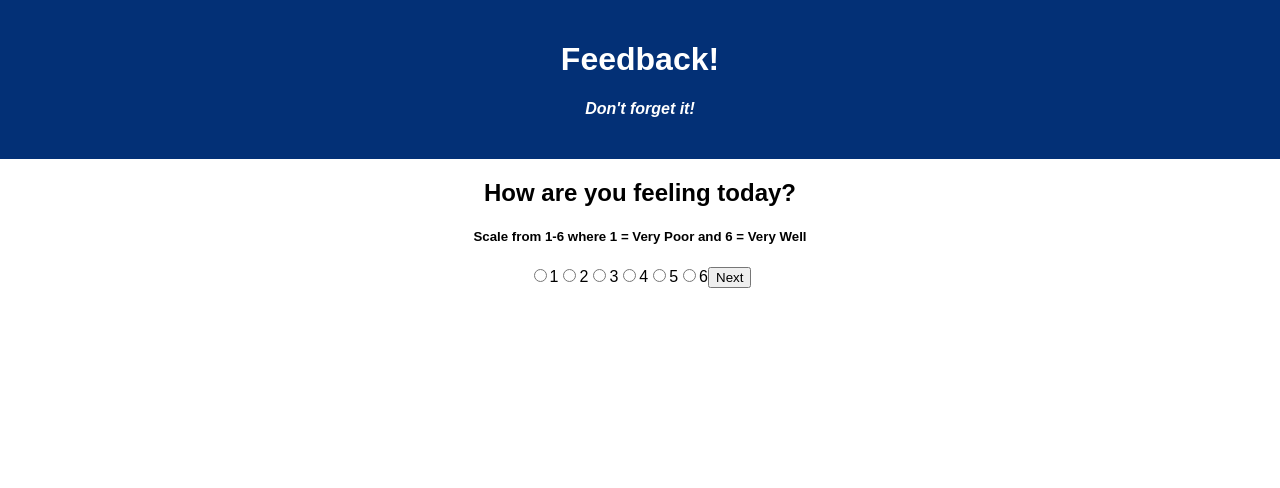
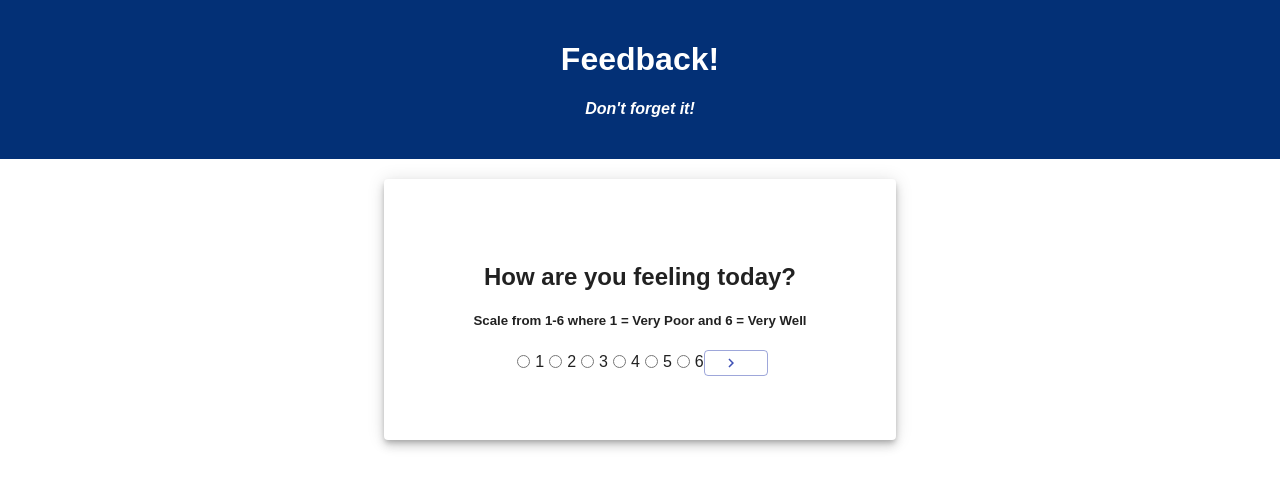
Before and after one commit to Raveryk/Feedback-Survey, a React (Create React App) app: page /#/ in a window 1280 px wide. Shown: the top 488 px of the page. Built offline with nearby package versions, Linux system fonts and the light colour scheme; no server answers.

Commit message:
Added M-UI styling - Cards, Buttons, Icons.

```diff
--- a/package.json
+++ b/package.json
@@ -4,6 +4,9 @@
   "private": true,
   "proxy": "http://localhost:5000",
   "dependencies": {
+    "@material-ui/core": "^4.11.4",
+    "@material-ui/icons": "^4.11.2",
+    "@material/card": "^11.0.0",
     "axios": "^0.21.1",
     "express": "^4.17.1",
     "moment": "^2.29.1",
--- a/src/components/Admin/Admin.css
+++ b/src/components/Admin/Admin.css
@@ -7,4 +7,13 @@
     width:60%;
     margin-left: auto;
     margin-right: auto;
+    margin-bottom: 3%;
 }
+
+.adminCard {
+    margin-right: 10%;
+    margin-left: 10%;
+    padding-bottom: 5%;
+    padding-top: 5%;
+
+}
--- a/src/components/Admin/Admin.jsx
+++ b/src/components/Admin/Admin.jsx
@@ -1,18 +1,30 @@
 import { useSelector } from 'react-redux';
 import AdminItem from '../AdminItem/AdminItem';
 import '../Admin/Admin.css';
+import {useHistory} from 'react-router-dom'
+
+import Card from "@material-ui/core/Card";
+import Button from '@material-ui/core/Button'
+
 
 
 function Admin({getFeedback}) {
+
+    const history = useHistory()
 
     // Grabbing feedback list from reducer
     const feedbackList = useSelector( store => store.feedbackReducer)
     // call list of feedback
     getFeedback();
 
+    const toSurvey = () => {
+        history.push('/')
+    }
+
     return(
 
         <>
+    <Card elevation={6} className="adminCard">
         <h2>Administrator View</h2>
         <table className="adminTable">
             <thead className="tableHeader">
@@ -31,7 +43,9 @@ function Admin({getFeedback}) {
                         })}
             </tbody>
         </table>
+        <Button className="btn" variant="contained" color="default" onClick={toSurvey}>To Survey</Button>
 
+    </Card>
         </>
 
     )
--- a/src/components/AdminItem/AdminItem.jsx
+++ b/src/components/AdminItem/AdminItem.jsx
@@ -1,4 +1,7 @@
 import axios from "axios";
+
+import Button from '@material-ui/core/Button'
+import DeleteIcon from '@material-ui/icons/Delete';
 
 function AdminItem({ item, getFeedback }) {
   // function to delete targeted feedback
@@ -23,7 +26,7 @@ function AdminItem({ item, getFeedback }) {
       <td id={item.id}>{item.comments}</td>
       <td id={item.id}>{item.date.slice(5, 10)}</td>
       <td id={item.id}>
-        <button onClick={() => deleteFeedback(event)}>DELETE</button>
+        <Button startIcon={<DeleteIcon/>} onClick={() => deleteFeedback(event)}></Button>
       </td>
     </>
   );
--- a/src/components/Comments/Comments.jsx
+++ b/src/components/Comments/Comments.jsx
@@ -1,6 +1,11 @@
 import { useHistory } from "react-router-dom";
 import { useState } from "react";
 import { useDispatch } from "react-redux";
+
+import Card from "@material-ui/core/Card";
+import Button from "@material-ui/core/Button";
+import NavigateNextIcon from "@material-ui/icons/NavigateNext";
+import TextField from "@material-ui/core/TextField";
 
 function Comments() {
   const [comments, setComments] = useState("");
@@ -11,27 +16,38 @@ function Comments() {
 
   // function to handle dispatch to redux and move to next page
   const handleNext = (event) => {
-    event.preventDefault()
+    event.preventDefault();
 
     console.log("You clicked Next with Comments");
     // send comments to redux reducer
-    dispatch({ type: 'SET_COMMENTS', payload: comments })
+    dispatch({ type: "SET_COMMENTS", payload: comments });
 
     history.push("/review");
   };
 
   return (
     <>
+      <Card elevation={6} className="card">
         <h2>Any comments you want to leave?</h2>
         <form onSubmit={handleNext}>
-      <input
+          <TextField
             onChange={(event) => setComments(event.target.value)}
             value={comments}
             type="textArea"
+            multiline
+            rows={5}
+            variant="filled"
           />
-
-      <button type="submit">Next</button>
+          <Button
+            startIcon={<NavigateNextIcon />}
+            className="nextBtn"
+            size="small"
+            variant="outlined"
+            color="primary"
+            type="submit"
+          ></Button>
         </form>
+      </Card>
     </>
   );
 }
--- a/src/components/EditFeedback/EditFeedback.jsx
+++ b/src/components/EditFeedback/EditFeedback.jsx
@@ -1,11 +1,12 @@
-import {useState} from 'react';
-import {useDispatch} from 'react-redux';
-import {useSelector} from 'react-redux';
-import {useHistory} from 'react-router-dom';
+import { useState } from "react";
+import { useDispatch } from "react-redux";
+import { useSelector } from "react-redux";
+import { useHistory } from "react-router-dom";
 
+import Card from "@material-ui/core/Card";
+import Button from "@material-ui/core/Button";
 
 function EditFeedback() {
-
   const history = useHistory();
   const dispatch = useDispatch();
 
@@ -25,37 +26,34 @@ function EditFeedback() {
   const toReview = () => {
     // multiple if else chains to either set reducer values to
     // previous value if no change or new value
-        if( newFeeling == undefined ) {
-            dispatch({ type: "SET_FEELING", payload: feelingNum})
+    if (newFeeling == undefined) {
+      dispatch({ type: "SET_FEELING", payload: feelingNum });
     } else {
       dispatch({ type: "SET_NEW_FEELING", payload: newFeeling });
     }
-        if( newUnderstand == undefined ) {
-            dispatch({ type: "SET_UNDERSTAND", payload: understandNum})
+    if (newUnderstand == undefined) {
+      dispatch({ type: "SET_UNDERSTAND", payload: understandNum });
     } else {
       dispatch({ type: "SET_NEW_UNDERSTAND", payload: newUnderstand });
     }
-        if( newSupport == undefined ) {
-            dispatch({ type: "SET_SUPPORT", payload: supportNum})
+    if (newSupport == undefined) {
+      dispatch({ type: "SET_SUPPORT", payload: supportNum });
     } else {
       dispatch({ type: "SET_NEW_SUPPORT", payload: newSupport });
     }
-        if( newComment == undefined ) {
-            dispatch({ type: "SET_COMMENT", payload: commentText})
+    if (newComment == undefined) {
+      dispatch({ type: "SET_COMMENT", payload: commentText });
     } else {
-            dispatch({ type: 'SET_NEW_COMMENTS', payload: newComment })
+      dispatch({ type: "SET_NEW_COMMENTS", payload: newComment });
     }
 
     // send me back to review page!
-        history.push('/review');
+    history.push("/review");
+  };
 
-        }
-
-
-
-    return(
-
+  return (
     <>
+      <Card elevation={6} className="card">
         <p>
           Feelings:
           <input
@@ -99,10 +97,12 @@ function EditFeedback() {
           />
         </p>
 
-          <button onClick={toReview}>SAVE</button>
+        <Button onClick={toReview} variant="outlined" color="primary">
+          SAVE
+        </Button>
+      </Card>
     </>
-
-    )
+  );
 }
 
-export default EditFeedback
+export default EditFeedback;
--- a/src/components/Feeling/Feeling.css
+++ b/src/components/Feeling/Feeling.css
@@ -0,0 +1,11 @@
+.card {
+    margin-right: 30%;
+    margin-left: 30%;
+    padding-bottom: 5%;
+    padding-top: 5%;
+
+}
+
+.radio {
+    margin-right: 5px;
+}
--- a/src/components/Feeling/Feeling.jsx
+++ b/src/components/Feeling/Feeling.jsx
@@ -2,8 +2,12 @@ import { useHistory } from "react-router-dom";
 import { useState } from "react";
 import { useDispatch } from "react-redux";
 
+import Card from "@material-ui/core/Card";
+import Button from "@material-ui/core/Button";
+import NavigateNextIcon from "@material-ui/icons/NavigateNext";
+import "../Feeling/Feeling.css";
+
 function Feeling() {
-
   // local state to hold feeling value
   const [feeling, setFeeling] = useState(0);
 
@@ -16,8 +20,8 @@ function Feeling() {
 
     console.log("You clicked Next with Feeling");
     // conditional to require value above 0.
-    if( feeling == 0 ) {
-        alert('Please select a value.');
+    if (feeling == 0) {
+      alert("Please select a value.");
     } else {
       // dispatch to reducer
       dispatch({ type: "SET_FEELING", payload: feeling });
@@ -28,61 +32,68 @@ function Feeling() {
 
   return (
     <>
+      <Card elevation={6} className="card">
         <h2>How are you feeling today?</h2>
         <h5>Scale from 1-6 where 1 = Very Poor and 6 = Very Well</h5>
         <form onSubmit={handleNext}>
-
           <input
             onChange={(event) => setFeeling(event.target.value)}
             type="radio"
             className="radio"
             name="value"
             value="1"
-        />1
-
+          />
+          1
           <input
             onChange={(event) => setFeeling(event.target.value)}
             type="radio"
             className="radio"
             name="value"
             value="2"
-        />2
-
+          />
+          2
           <input
             onChange={(event) => setFeeling(event.target.value)}
             type="radio"
             className="radio"
             name="value"
             value="3"
-        />3
-
+          />
+          3
           <input
             onChange={(event) => setFeeling(event.target.value)}
             type="radio"
             className="radio"
             name="value"
             value="4"
-        />4
-
+          />
+          4
           <input
             onChange={(event) => setFeeling(event.target.value)}
             type="radio"
             className="radio"
             name="value"
             value="5"
-        />5
-
+          />
+          5
           <input
             onChange={(event) => setFeeling(event.target.value)}
             type="radio"
             className="radio"
             name="value"
             value="6"
-        />6
-
-
-        <button type="submit">Next</button>
+          />
+          6
+          <Button
+            startIcon={<NavigateNextIcon />}
+            className="nextBtn"
+            size="small"
+            variant="outlined"
+            color="primary"
+            type="submit"
+          ></Button>
         </form>
+      </Card>
     </>
   );
 }
--- a/src/components/Review/Review.jsx
+++ b/src/components/Review/Review.jsx
@@ -1,6 +1,9 @@
 import { useHistory } from "react-router-dom";
 import { useSelector, useDispatch } from "react-redux";
 import axios from "axios";
+
+import Card from "@material-ui/core/Card";
+import Button from "@material-ui/core/Button";
 
 function Review() {
   const history = useHistory();
@@ -15,13 +18,12 @@ function Review() {
 
   // Submit button handler to capture data and send it to DB.
   const handleSubmit = () => {
-
     let feedbackData = {
       feeling: Number(feelingNum),
       understanding: Number(understandNum),
       support: Number(supportNum),
-            comments: commentText
-          }
+      comments: commentText,
+    };
 
     //POST route in here and in server.js
     axios
@@ -40,12 +42,12 @@ function Review() {
 
   // To edit page handler
   const toEdit = () => {
-    history.push('/edit');
-
-}
+    history.push("/edit");
+  };
 
   return (
     <>
+      <Card elevation={6} className="card">
         <h2>Review Your Feedback</h2>
 
         <>
@@ -55,11 +57,15 @@ function Review() {
           <p>Comments: {commentText}</p>
         </>
 
-
-      <button onClick={handleSubmit}>SUBMIT</button>
+        <Button variant="contained" color="primary" onClick={handleSubmit}>
+          SUBMIT
+        </Button>
         <p>
-        <button onClick={toEdit}>Edit Feedback</button>
+          <Button variant="outlined" color="primary" onClick={toEdit}>
+            Edit Feedback
+          </Button>
         </p>
+      </Card>
     </>
   );
 }
--- a/src/components/Success/Success.jsx
+++ b/src/components/Success/Success.jsx
@@ -1,24 +1,27 @@
-import {useHistory} from 'react-router-dom';
+import { useHistory } from "react-router-dom";
 
+import Card from "@material-ui/core/Card";
+import Button from "@material-ui/core/Button";
 
 function Success() {
+  const history = useHistory();
 
-    const history = useHistory()
+  // Returns you back to start of survey
+  const returnHome = () => {
+    history.push("/");
+  };
 
-    // Returns you back to start of survey
-    const returnHome = () => {
-        history.push('/')
-    }
-
-    return(
-        <>
+  return (
+    <>
+      <Card elevation={6} className="card">
         <h2>Success Submitting Feedback!</h2>
 
-        <button onClick={returnHome}>Leave New Feedback</button>
-
-        </>
-
-    )
+        <Button variant="outlined" color="primary" onClick={returnHome}>
+          Leave New Feedback
+        </Button>
+      </Card>
+    </>
+  );
 }
 
-export default Success
+export default Success;
--- a/src/components/Support/Support.jsx
+++ b/src/components/Support/Support.jsx
@@ -1,6 +1,10 @@
 import { useHistory } from "react-router-dom";
 import { useState } from "react";
 import { useDispatch } from "react-redux";
+
+import Card from "@material-ui/core/Card";
+import Button from "@material-ui/core/Button";
+import NavigateNextIcon from "@material-ui/icons/NavigateNext";
 
 function Support() {
   // local state to hold support value
@@ -11,76 +15,84 @@ function Support() {
 
   // next button handler to dispatch data and send you to next page.
   const handleNext = (event) => {
-    event.preventDefault()
+    event.preventDefault();
     console.log("You clicked Next with Support");
 
     // values above 0 required.
-    if( support == 0 ) {
-        alert('Please select a value.');
+    if (support == 0) {
+      alert("Please select a value.");
     } else {
       // send to reducer
       dispatch({ type: "SET_SUPPORT", payload: support });
       // send to next page
       history.push("/comments");
     }
-}
+  };
 
   return (
     <>
+      <Card elevation={6} className="card">
         <h2>How well are you being supported?</h2>
         <h5>Scale from 1-6 where 1 = Very Poor and 6 = Very Well</h5>
         <form onSubmit={handleNext}>
-
           <input
             onChange={(event) => setSupport(event.target.value)}
             type="radio"
             className="radio"
             name="value"
             value="1"
-        />1
-
+          />
+          1
           <input
             onChange={(event) => setSupport(event.target.value)}
             type="radio"
             className="radio"
             name="value"
             value="2"
-        />2
-
+          />
+          2
           <input
             onChange={(event) => setSupport(event.target.value)}
             type="radio"
             className="radio"
             name="value"
             value="3"
-        />3
-
+          />
+          3
           <input
             onChange={(event) => setSupport(event.target.value)}
             type="radio"
             className="radio"
             name="value"
             value="4"
-        />4
-
+          />
+          4
           <input
             onChange={(event) => setSupport(event.target.value)}
             type="radio"
             className="radio"
             name="value"
             value="5"
-        />5
-
+          />
+          5
           <input
             onChange={(event) => setSupport(event.target.value)}
             type="radio"
             className="radio"
             name="value"
             value="6"
-        />6
-
-        <button type="submit">Next</button>
+          />
+          6
+          <Button
+            startIcon={<NavigateNextIcon />}
+            className="nextBtn"
+            size="small"
+            variant="outlined"
+            color="primary"
+            type="submit"
+          ></Button>
         </form>
+      </Card>
     </>
   );
 }
--- a/src/components/Understand/Understand.jsx
+++ b/src/components/Understand/Understand.jsx
@@ -1,6 +1,10 @@
 import { useHistory } from "react-router-dom";
 import { useState } from "react";
 import { useDispatch } from "react-redux";
+
+import Card from "@material-ui/core/Card";
+import Button from "@material-ui/core/Button";
+import NavigateNextIcon from "@material-ui/icons/NavigateNext";
 
 function Understand() {
   // local state to hold understand value
@@ -16,10 +20,9 @@ function Understand() {
     console.log("You clicked Next with Understanding");
 
     // values above 0 required.
-    if( understand == 0 ) {
-        alert('Please select a value.');
+    if (understand == 0) {
+      alert("Please select a value.");
     } else {
-
       //send to reducers
       dispatch({ type: "SET_UNDERSTAND", payload: understand });
       //send user to next page.
@@ -29,60 +32,68 @@ function Understand() {
 
   return (
     <>
+      <Card elevation={6} className="card">
         <h2>How well are you understanding the content?</h2>
         <h5>Scale from 1-6 where 1 = Very Poor and 6 = Very Well</h5>
         <form onSubmit={handleNext}>
-
           <input
             onChange={(event) => setUnderstand(event.target.value)}
             type="radio"
             className="radio"
             name="value"
             value="1"
-        />1
-
+          />
+          1
           <input
             onChange={(event) => setUnderstand(event.target.value)}
             type="radio"
             className="radio"
             name="value"
             value="2"
-        />2
-
+          />
+          2
           <input
             onChange={(event) => setUnderstand(event.target.value)}
             type="radio"
             className="radio"
             name="value"
             value="3"
-        />3
-
+          />
+          3
           <input
             onChange={(event) => setUnderstand(event.target.value)}
             type="radio"
             className="radio"
             name="value"
             value="4"
-        />4
-
+          />
+          4
           <input
             onChange={(event) => setUnderstand(event.target.value)}
             type="radio"
             className="radio"
             name="value"
             value="5"
-        />5
-
+          />
+          5
           <input
             onChange={(event) => setUnderstand(event.target.value)}
             type="radio"
             className="radio"
             name="value"
             value="6"
-        />6
-
-      <button type="submit">Next</button>
+          />
+          6
+          <Button
+            startIcon={<NavigateNextIcon />}
+            className="nextBtn"
+            variant="outlined"
+            size="small"
+            color="primary"
+            type="submit"
+          ></Button>
         </form>
+      </Card>
     </>
   );
 }
```
Also changed, not shown: 1 other file (tests, documents, lock files or other folders). Lines whose indentation alone changed are shown as unchanged.
